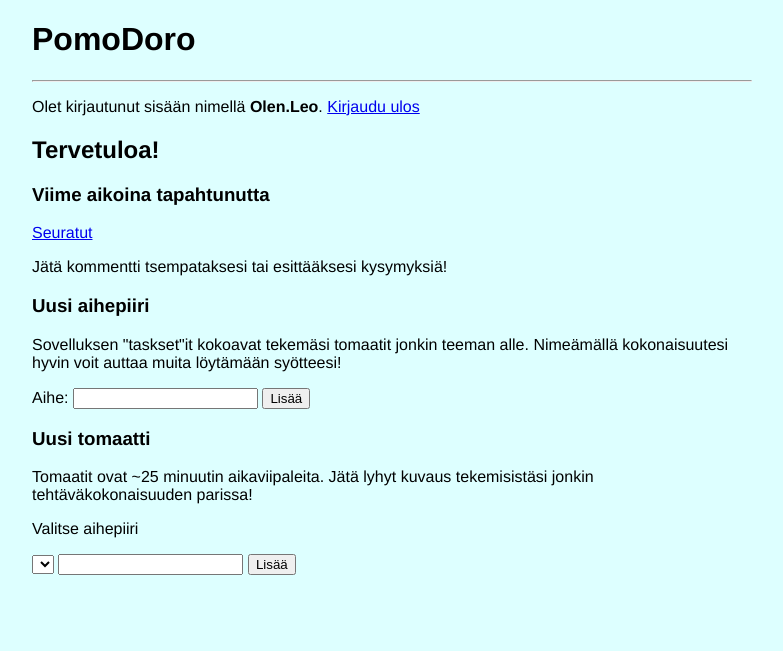
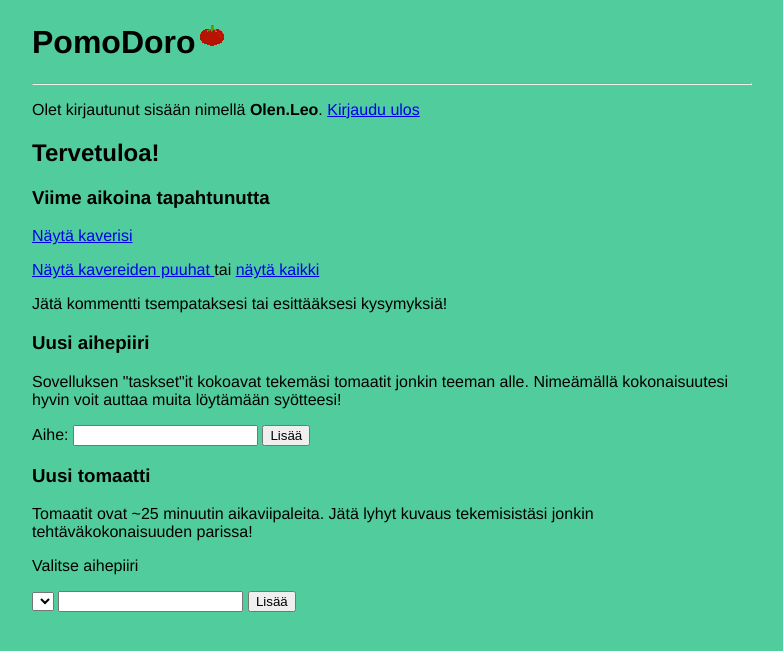
Before and after one commit to olenleo/tsoha_sovellus_PomoDoro, a Flask app: page / in a window 1280 px wide. Shown: the top 651 px of the page, without its empty margins (248-1031 px from the left). Run offline with Flask 2, Linux system fonts and the light colour scheme; a user stored in the database is signed in; data that the repository does not hold is empty.

Commit message:
Uusi kuva, väri ja seurausten filtteröinti

```diff
--- a/routes.py
+++ b/routes.py
@@ -9,6 +9,11 @@ from db import db
 def index():
     return render_template("index.html", tasks = tomatoes.get_all_tasks(), tasksets = tasksets.get_all_tasksets())
 
+@app.route("/viewFollowed")
+def filtered_index():
+
+    print("UL;K")
+    return render_template("index.html", tasks = tomatoes.get_all_tasks_from_followed(users.user_id()), tasksets = tasksets.get_all_tasksets())
 
 @app.route("/login", methods=["get", "post"])
 def login():
--- a/static/main.css
+++ b/static/main.css
@@ -2,5 +2,5 @@ body {
     margin: auto;
     max-width: 45em;
     font-family: 'Helvetica', 'Arial', sans-serif;
-    background-color: #ddffff;
+    background-color: #51cc9d;
 }
--- a/templates/index.html
+++ b/templates/index.html
@@ -19,7 +19,8 @@
             </li>
         {% endfor %}
     </ul>
-    <p><a href= "/listfollows/"> Seuratut </a></p>
+    <p><a href= "/listfollows/"> Näytä kaverisi </a></p>
+    <p><a href="/viewFollowed"> Näytä kavereiden puuhat </a> tai <a href="/"> näytä kaikki </a>  </p>
     <p>Jätä kommentti tsempataksesi tai esittääksesi kysymyksiä!</p>
 </div>
 
--- a/templates/layout.html
+++ b/templates/layout.html
@@ -2,7 +2,8 @@
 <link rel="stylesheet" href="/static/main.css">
 <meta name="viewport" content="width=device-width, initial-scale=1">
 <title>Tsoha-PomoDoro</title>
-<h1>PomoDoro</h1>
+<h1>PomoDoro<img src="/static/images/tomaatti.png" alt="Pixellated tomato"></h1>
+
 <hr>
 {% if session.user_id %}
     <p>
--- a/tomatoes.py
+++ b/tomatoes.py
@@ -8,6 +8,12 @@ def get_all_tasks():
 
     return db.session.execute(sql).fetchall()
 
+def get_all_tasks_from_followed(user_id):
+    sql = """SELECT DISTINCT taskname, users.username, tasks.id, tasks.completed, users.id
+    FROM tasks, users, follows
+    WHERE users.id = tasks.user_id AND follows.user1_id = :user_id AND follows.visible = 1 AND users.id != 25 AND user2_id = users.id
+    ORDER BY tasks.completed desc limit 15 """
+    return db.session.execute(sql,{"user_id" : user_id}).fetchall()
 
 def get_tasks_for_id(task_id):
     sql = """SELECT tasksets.name, tasks.taskname
```
Also changed, not shown: follows.py (+2 -23 lines), static/images/tomaatti.png (added), 1 other file.
